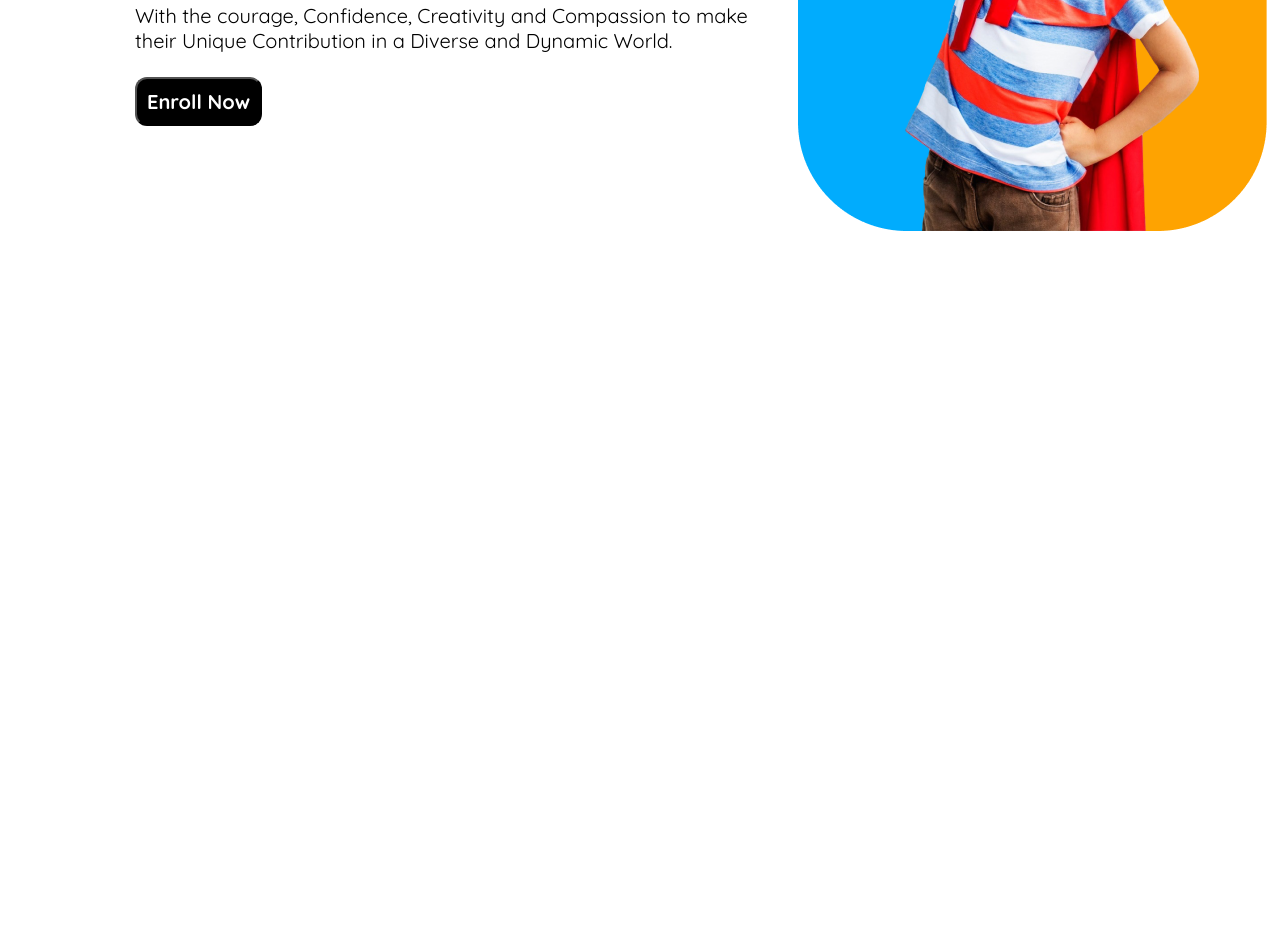
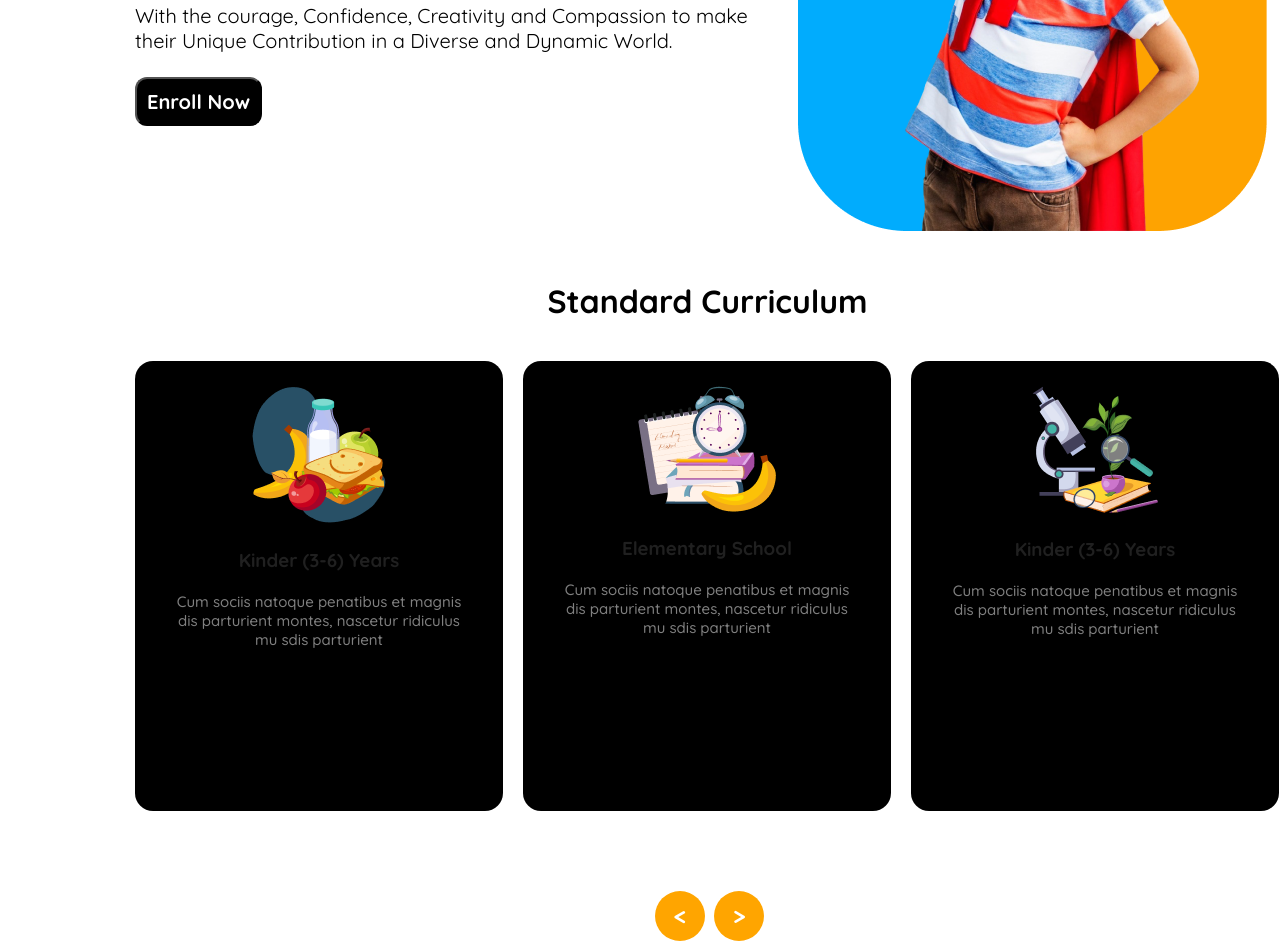
Before and after one commit to rukaiyatasnim/Kids-School, a plain HTML site: page index.html in a window 1280 px wide. Shown: the part 479-1420 px from the top of the page. Before the commit the page ends 800 px from the top, so only its background shows below. Drawn offline with Linux system fonts and the light colour scheme.

Commit message:
curriculam part

```diff
--- a/index.html
+++ b/index.html
@@ -52,7 +52,47 @@
 
     </header>
 
-    <main></main>
+    <main>
+        <!-- Standard Curriculum -->
+
+        <div class="curriculam">
+
+            <div class="curriculam-head">
+                <h1>Standard Curriculum</h1>
+            </div>
+            <div class="curriculam-boxes">
+
+                 <div class="curriculam-box">
+                    <img src="./assets/kinder.png" alt="">
+                    <div class="curriculam-box-head"><h3>Kinder (3-6) Years</h3></div>
+                    <div class="curriculam-box-description"><p>Cum sociis natoque penatibus et magnis <br/>dis parturient montes, nascetur ridiculus <br/>
+                    mu sdis parturient</div></p>
+                     <p class="curriculam-box-btn">Read More</p>
+                </div>
+
+                 <div class="curriculam-box">
+                    <img src="./assets/elementary.png" alt="">
+                    <div class="curriculam-box-head"><h3>Elementary School</h3></div>
+                     <div class="curriculam-box-description"><p>Cum sociis natoque penatibus et magnis <br/>dis parturient montes, nascetur ridiculus <br/>
+                    mu sdis parturient</div></p>
+                     <p class="curriculam-box-btn">Read More</p>
+                </div>
+
+                <div class="curriculam-box">
+                    <img src="./assets/middle.png" alt="">
+                    <div class="curriculam-box-head"><h3>Kinder (3-6) Years</h3></div>
+                    <div class="curriculam-box-description"><p>Cum sociis natoque penatibus et magnis <br/>dis parturient montes, nascetur ridiculus <br/>
+                    mu sdis parturient</div></p>
+                    <p class="curriculam-box-btn">Read More</p>
+                </div>
+            </div>
+
+            <div class="curriculam-btn">
+                <button class="curricula-button"> &lt;</button>
+                <button class="curricula-button"> &gt;</button>
+            </div>
+        </div>
+    </main>
     <footer></footer>
   </body>
 </html>
--- a/style.css
+++ b/style.css
@@ -91,3 +91,64 @@
   width: 310px;
   height: 575px;
 }
+
+.curriculam-head {
+  color: rgb(0, 0, 0);
+  text-align: center;
+  margin-top: 50px;
+}
+
+.curriculam {
+  margin-left: 135px;
+}
+.curriculam-boxes {
+  display: flex;
+  gap: 20px;
+  margin-top: 40px;
+}
+
+.curriculam-box {
+  width: 368px;
+  height: 450px;
+  background-color: black;
+
+  text-align: center;
+  border-radius: 18px;
+}
+.curriculam-box > img {
+  margin-top: 25px;
+}
+.curriculam-box-head {
+  margin-top: 20px;
+  color: rgb(32, 32, 32);
+  font-weight: 700;
+}
+.curriculam-box-description {
+  color: rgb(128, 128, 128);
+  font-weight: 500;
+  font-size: 15px;
+  font-family: railway;
+  margin-top: 20px;
+}
+.curriculam-box-btn {
+  margin-top: 25px;
+  padding: 4.72px, 23.27px, 4.72px, 0px;
+}
+.curriculam-btn {
+  margin-left: 515px;
+
+  margin-top: 80px;
+}
+.curricula-button {
+  width: 50px;
+  height: 50px;
+  background-color: Orange;
+  margin-left: 5px;
+  padding: 17px, 22.13px, 19px, 22.5px;
+  border: none;
+  border-radius: 50%;
+  font-weight: 900;
+  color: white;
+  font-size: 24px;
+  cursor: pointer;
+}
```
